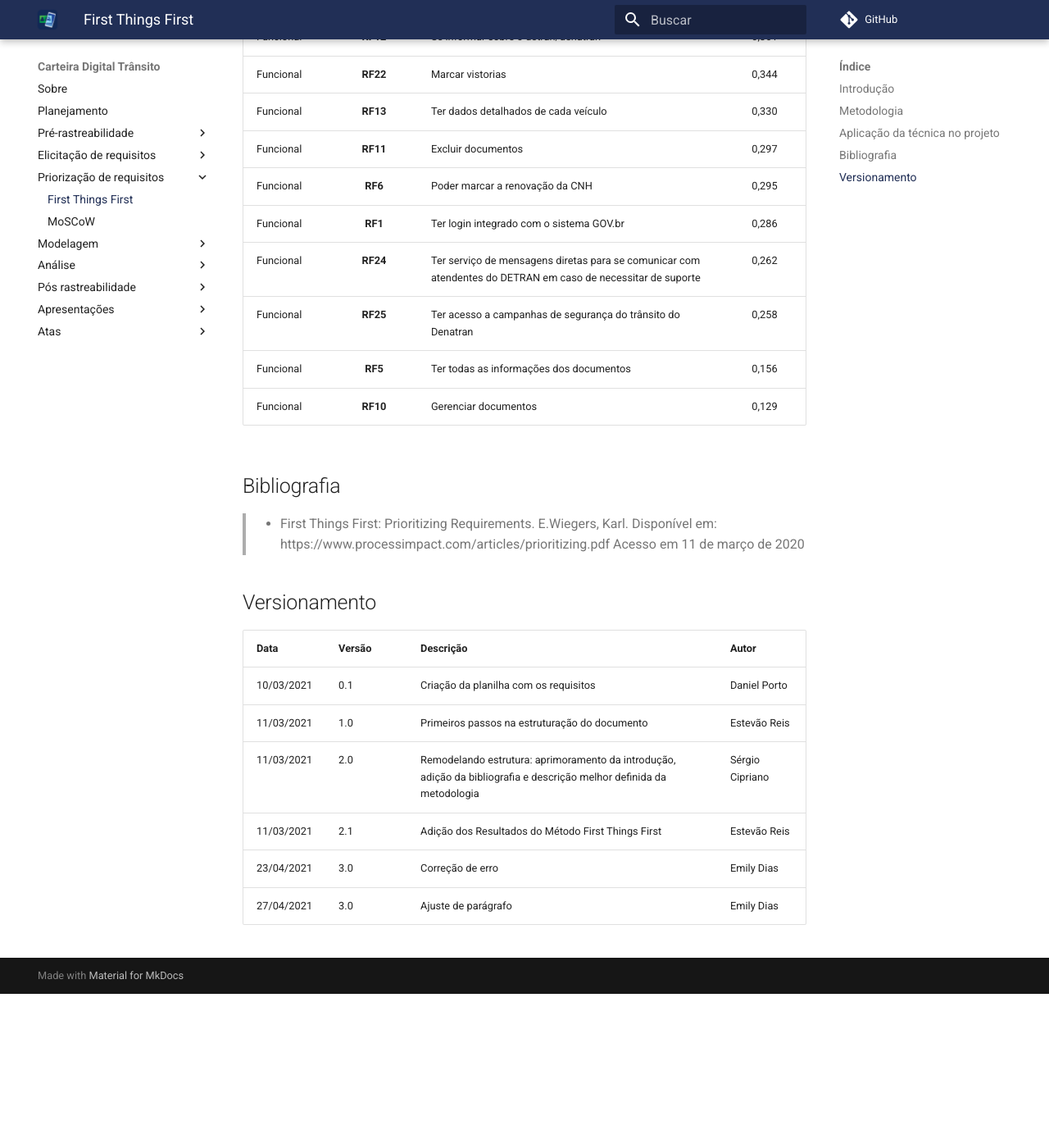
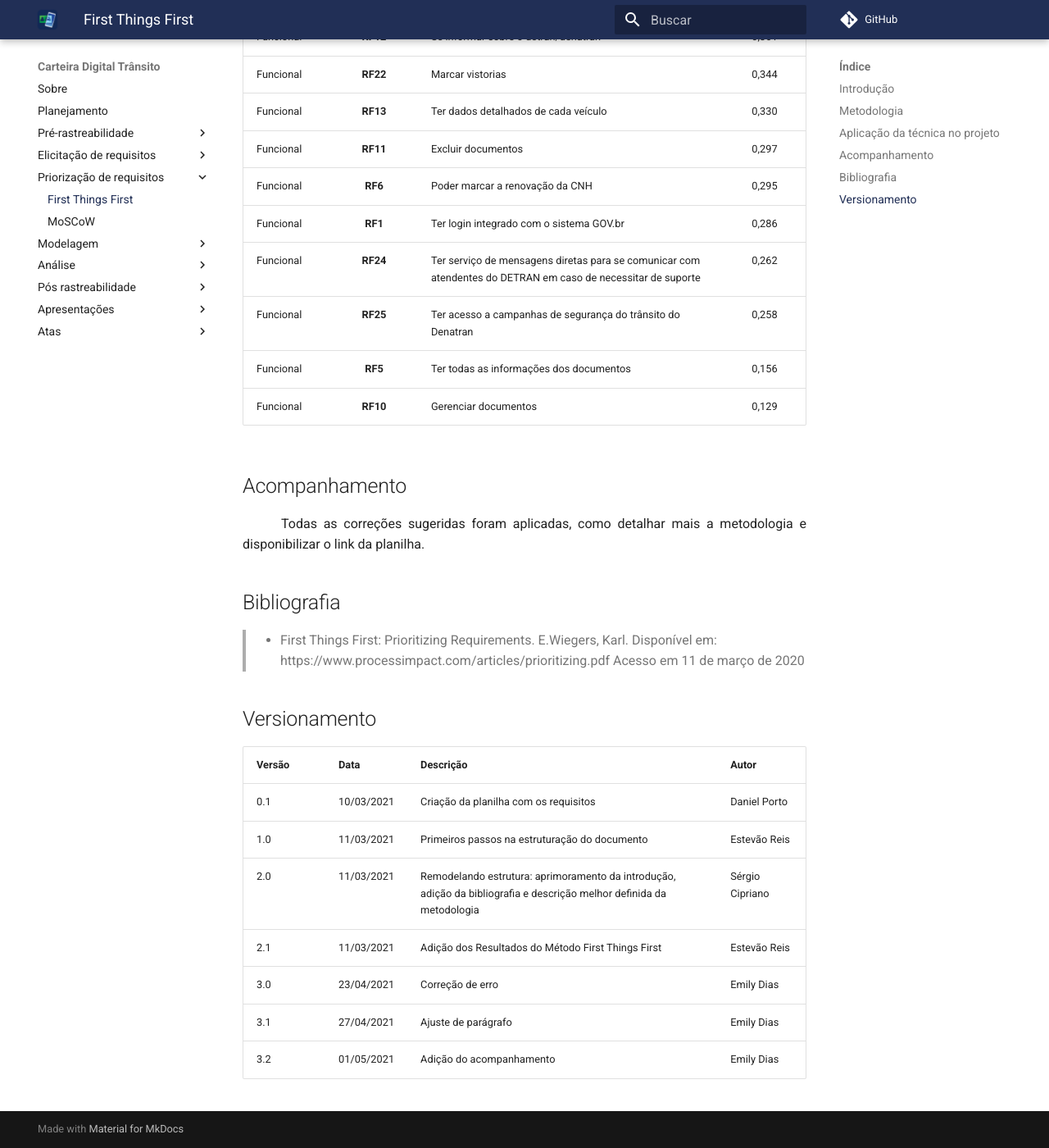
Before and after one commit to sergiosacj/2020.2-CarteiraDigitalTransito, an MkDocs documentation site: the page built from docs/priorizacao/first_thing_first.md, in a window 1280 px wide and 1400 px high, scrolled down 2703 px. Shown: the whole window at 82% size. Built offline with MkDocs 1.6.1 and Material for MkDocs 9.7.7, drawn with Linux system fonts in a browser that asks for light colours; comment, search, counter and statistics services are not loaded; before the commit the page ends 3915 px from its top, so only the background shows below that.

Commit message:
(#87) adição do acompanhamento

```diff
--- a/docs/priorizacao/first_thing_first.md
+++ b/docs/priorizacao/first_thing_first.md
@@ -66,6 +66,8 @@
 |Funcional    | **RF5** | Ter todas as informações dos documentos | 0,156 |
 |Funcional    | **RF10** | Gerenciar documentos | 0,129 |
 
+## Acompanhamento
+&emsp; &emsp; Todas as correções sugeridas foram aplicadas, como detalhar mais a metodologia e disponibilizar o link da planilha.
 
 ## Bibliografia
 
@@ -73,11 +75,12 @@
 
 ## Versionamento
 
-|Data|Versão|Descrição|Autor|
+|Versão|Data|Descrição|Autor|
 |----|------|---------|-----|
-|10/03/2021|0.1|Criação da planilha com os requisitos|Daniel Porto|
-|11/03/2021|1.0|Primeiros passos na estruturação do documento|Estevão Reis|
-|11/03/2021|2.0|Remodelando estrutura: aprimoramento da introdução, adição da bibliografia e descrição melhor definida da metodologia|Sérgio Cipriano|
-|11/03/2021|2.1|Adição dos Resultados do Método First Things First|Estevão Reis|
-|23/04/2021|3.0|Correção de erro|Emily Dias|
-|27/04/2021|3.0|Ajuste de parágrafo|Emily Dias|
+|0.1|10/03/2021|Criação da planilha com os requisitos|Daniel Porto|
+|1.0|11/03/2021|Primeiros passos na estruturação do documento|Estevão Reis|
+|2.0|11/03/2021|Remodelando estrutura: aprimoramento da introdução, adição da bibliografia e descrição melhor definida da metodologia|Sérgio Cipriano|
+|2.1|11/03/2021|Adição dos Resultados do Método First Things First|Estevão Reis|
+|3.0|23/04/2021|Correção de erro|Emily Dias|
+|3.1|27/04/2021|Ajuste de parágrafo|Emily Dias|
+|3.2|01/05/2021|Adição do acompanhamento|Emily Dias|
```
Also changed, not shown: docs/modelagem/nfr_framework.md (+4 -0 lines), docs/pre_rastreabilidade/rich_pictures.md (+14 -10 lines).
